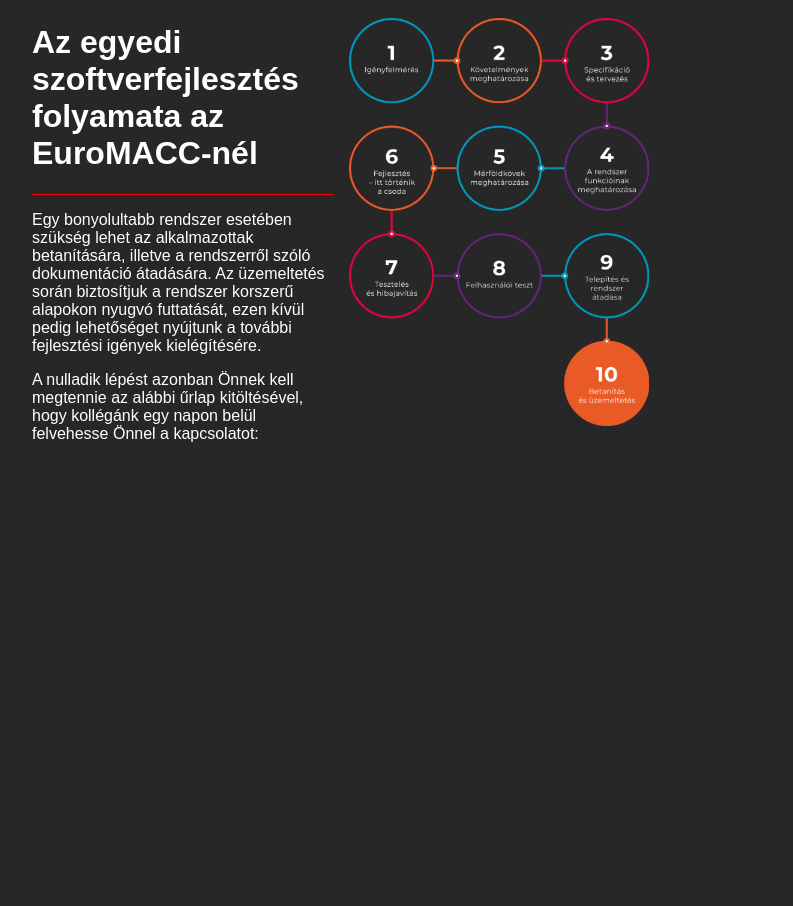
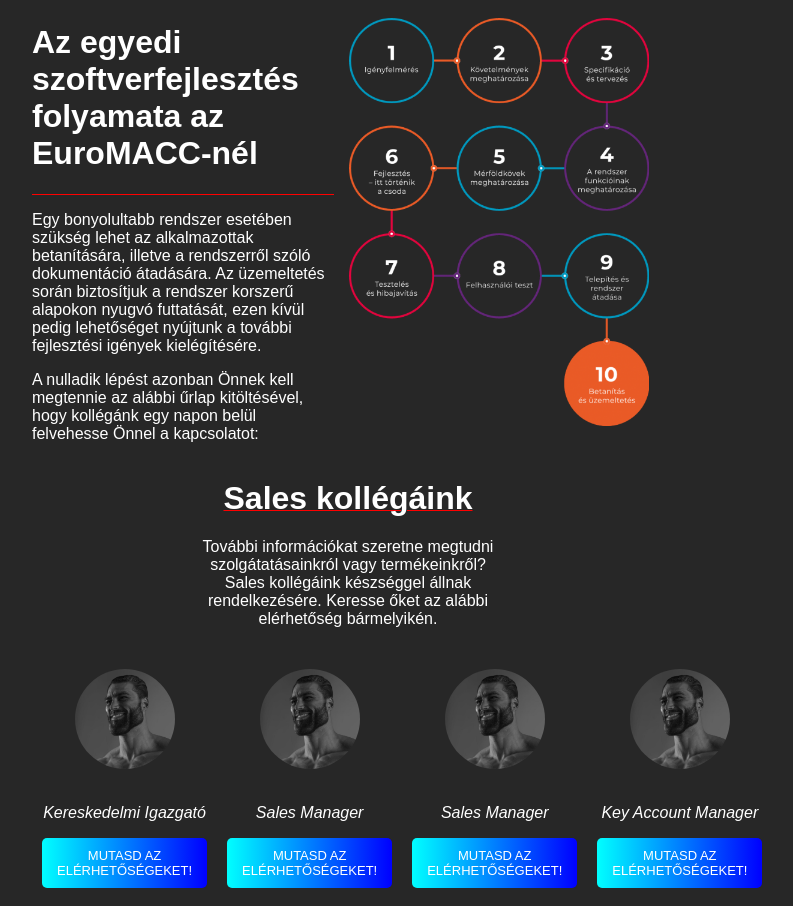
Before and after one commit to Christuss/grid2, a plain HTML site: page index.html in a window 1280 px wide. Shown: the part 933-1839 px from the top of the page, without its empty margins (292-1085 px from the left). Before the commit the page ends 1400 px from the top, so only its background shows below. Drawn offline with Linux system fonts and the light colour scheme.

Commit message:
gridformazas 2.

```diff
--- a/index.html
+++ b/index.html
@@ -1,4 +1,4 @@
-<!DOCTYPE html>
+ <!DOCTYPE html>
 <html lang="hu">
 <head>
     <meta charset="UTF-8">
@@ -80,6 +80,42 @@
             <img src="kepek/folyamatabra-1-500x680.png" alt="folyamatabra">
             </div>
         </div>
+        <div id="cim">
+         <h1>
+                    Sales kollégáink
+        </h1>
+        <p>
+                    További információkat szeretne megtudni szolgátatásainkról vagy termékeinkről? Sales kollégáink készséggel állnak rendelkezésére. Keresse őket az alábbi elérhetőség bármelyikén.
+        </p>
+        </div>
+        <div class="resz3">
+            <div class="tartalom">
+
+
+                <img src="kepek/chad.jpg" alt="chad">
+                <br>
+                <p> Kereskedelmi igazgató</p>
+                <button>mutasd az elérhetőségeket!</button>
+            </div>
+            <div class="tartalom">
+                <img src="kepek/chad.jpg" alt="chad">
+                <br>
+                <p> Sales manager </p>
+                <button>mutasd az elérhetőségeket!</button>
+            </div>
+            <div class="tartalom">
+                <img src="kepek/chad.jpg" alt="chad">
+                <br>
+                <p> Sales manager </p>
+                <button>mutasd az elérhetőségeket!</button>
+            </div>
+            <div class="tartalom">
+                <img src="kepek/chad.jpg" alt="chad">
+                <br>
+                <p> Key account manager</p>
+                <button>mutasd az elérhetőségeket!</button>
+            </div>
+        </div>
     </div>
 
 </body>
--- a/style.css
+++ b/style.css
@@ -76,6 +76,43 @@
 .resz2 img {
     width: 300px;
 }
+.resz3 {
+    display: grid;
+    grid-template-columns: 1fr 1fr 1fr 1fr ;
+    text-align: center;
+}
+.resz3 p {
+    text-transform: capitalize;
+    font-style: italic;
+}
+.resz3 img {
+    width: 100px;
+    border-radius: 100px;
+}
+.resz3 .tartalom {
+    padding: 10px;
+}
+button {
+    background-image: linear-gradient(to right, cyan, blue);
+    border: none;
+    border-radius: 5px;
+    text-transform: uppercase;
+    color: white;
+    padding: 10px 15px;
+    text-align: center;
+    text-decoration: none;
+    font-size: small;
+}
+#cim {
+    width: 50%;
+    margin: auto;
+    text-align: center;
+}
+#cim h1 {
+    text-decoration: underline;
+    text-decoration-color: red;
+    text-decoration-thickness: 1px;
+}
 @media screen and (max-width: 500px) {
     .resz {
         display: grid;
@@ -94,4 +131,11 @@
         display: grid;
         grid-template-columns: 1fr;
     }
+    .resz3 {
+        display: grid;
+        grid-template-columns: 1fr;
+    }
+    #cim {
+        width: 100%;
+    }
 }
```
Also changed, not shown: kepek/chad.jpg (added).
